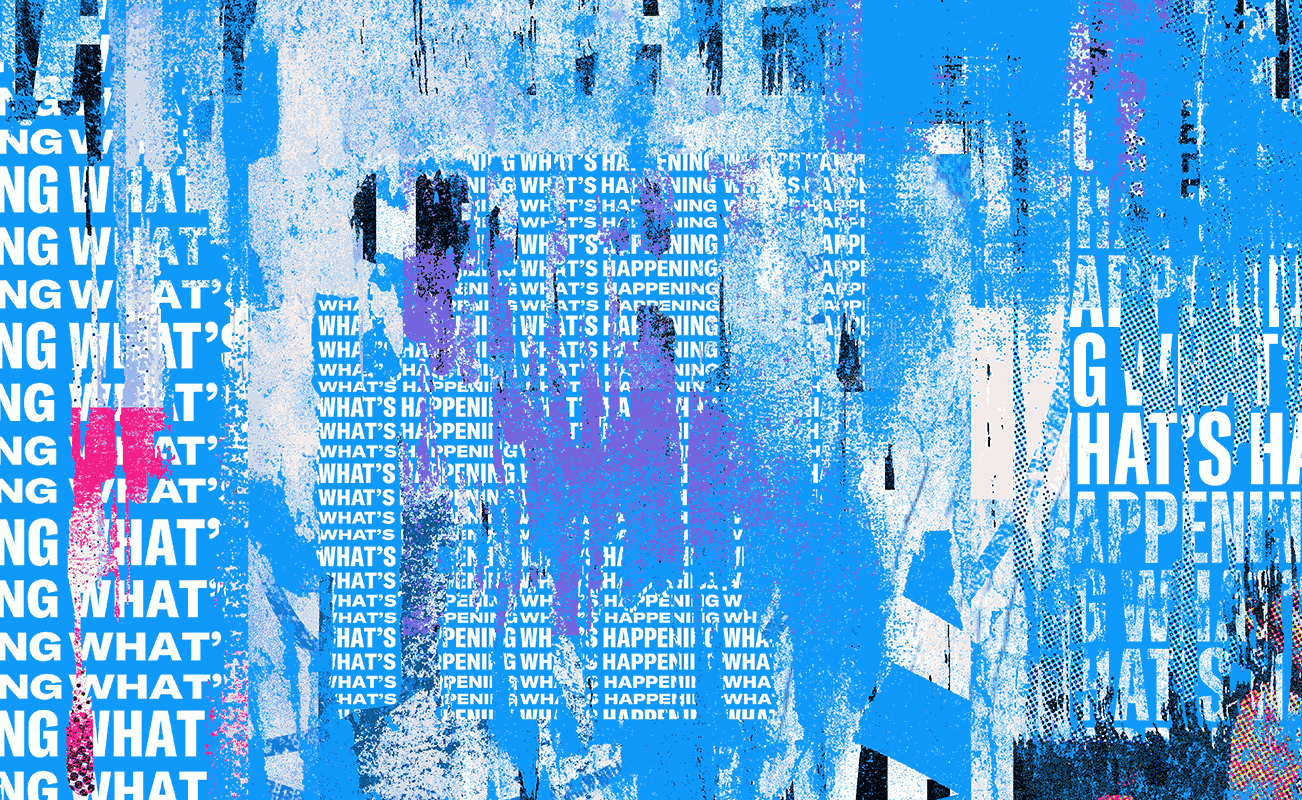
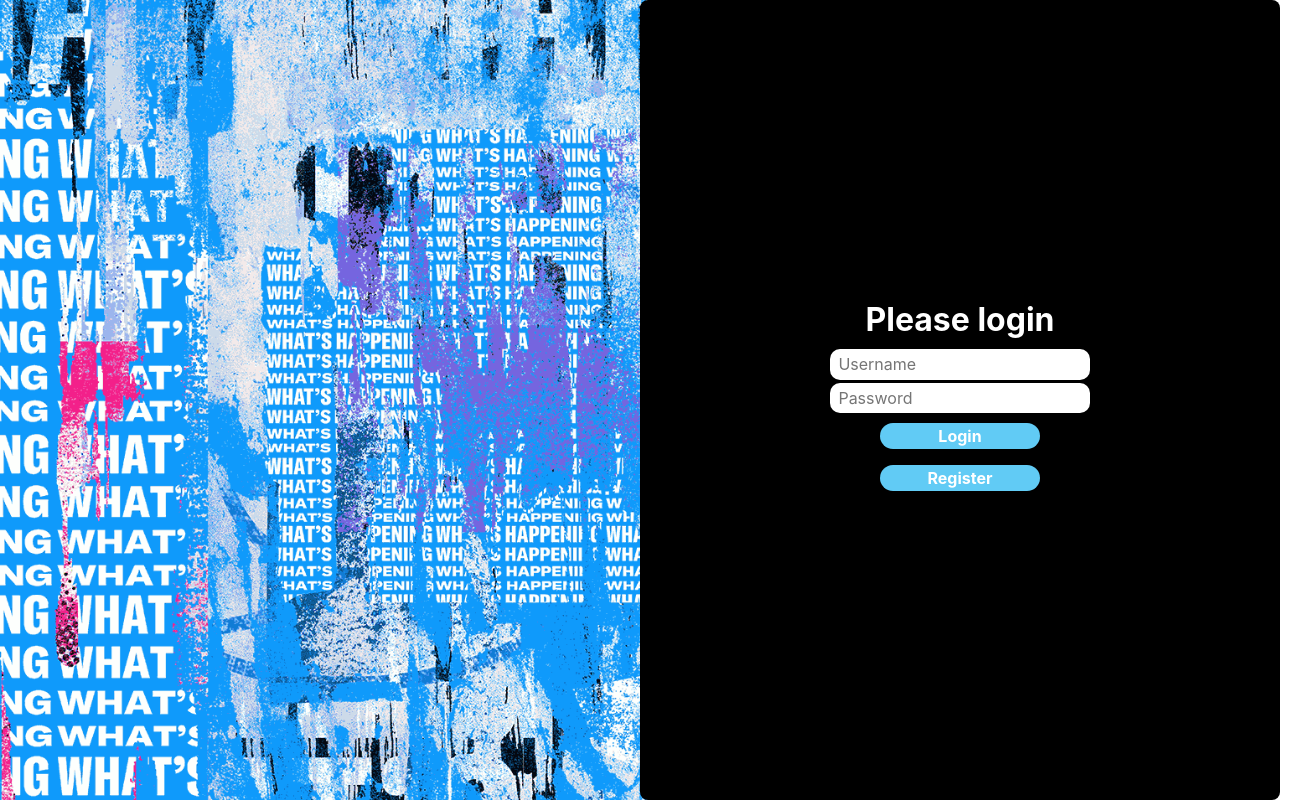
Before and after one commit to CSCI3230U/majorgroupproject-frede-avril-cody, a React (Create React App) app in the folder twitter_clone/: page / in a window 1280 px wide. Shown: the top 800 px of the page, 1302 px wide, since content can reach past the window. Built offline with nearby package versions, Linux system fonts and the light colour scheme.

Commit message:
css for login page

```diff
--- a/twitter_clone/src/styles/Login.css
+++ b/twitter_clone/src/styles/Login.css
@@ -1,8 +1,18 @@
+.LoginPage {
+    display: flex;
+    /* flex-direction: row; */
+}
+.loginImage{
+    width: 50%;
+}
+.loginImage img{
+    height: 100vh;
+}
 .login {
     width: 100%;
     height: 100vh;
     border-radius: 0.5rem;
-    background-color: #d0d0d0;
+    background-color: black;
     display: flex;
     flex-direction: column;
     align-items: center;
```
